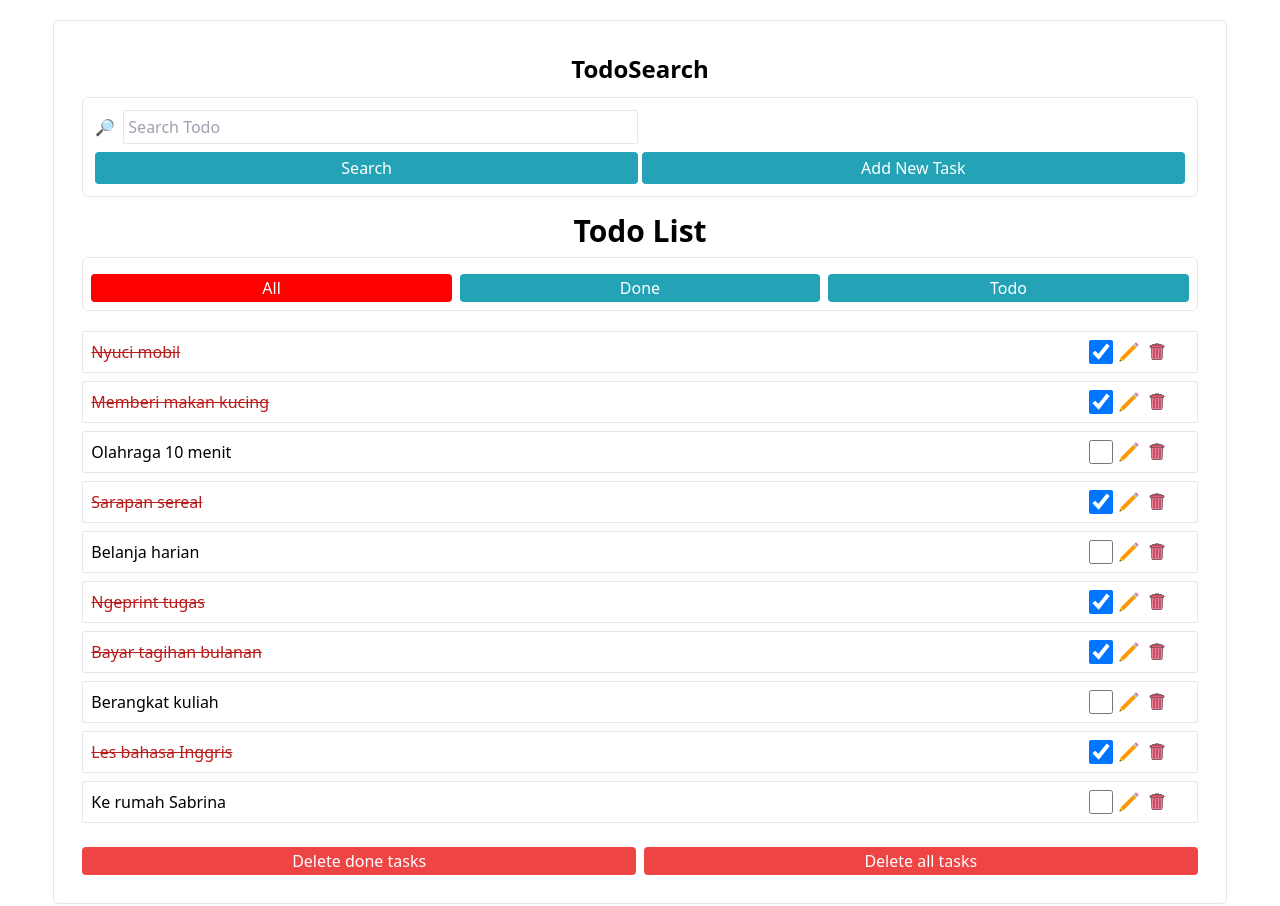
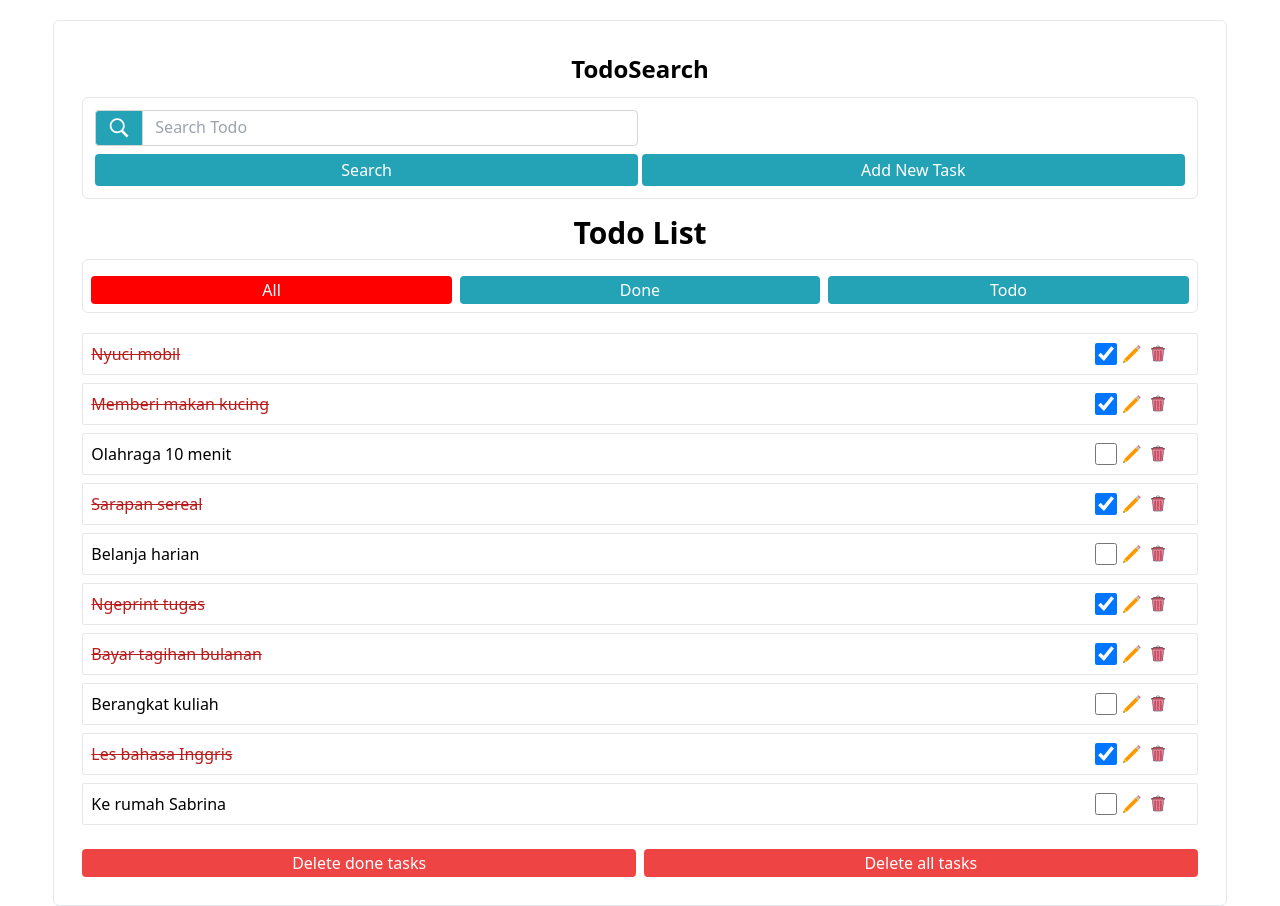
Before and after one commit to DavincyProject/static-todolist, a React (Vite) app: page / in a window 1280 px wide. Built offline with nearby package versions, Linux system fonts and the light colour scheme.

Commit message:
changes: change input to input-group to match design

```diff
--- a/src/App.jsx
+++ b/src/App.jsx
@@ -4,6 +4,7 @@ import { BrowserRouter, Routes, Route } from "react-router-dom";
 import Home from "./pages/Home";
 import AddTodo from "./pages/AddTodo";
 import data from "./json/data.json";
+import Test from "./pages/Test";
 
 function App() {
   const [jsonData, setJsonData] = useState([...data]); //inisiasi data json dari data.json ke dalam jsonData
@@ -24,6 +25,7 @@ function App() {
             path="/add-todo"
             element={<AddTodo jsonData={jsonData} setJsonData={setJsonData} />}
           />
+          <Route path="/tes" element={<Test />} />
 
           <Route path="*" element={<h1>404 | NOT FOUND</h1>} />
         </Routes>
--- a/src/components/TodoSearch.jsx
+++ b/src/components/TodoSearch.jsx
@@ -21,15 +21,30 @@ export default function TodoSearch({ jsonData, setFilteredData }) {
       <h1 className="font-bold text-2xl text-center my-3">TodoSearch</h1>
       <div className="container-fluid mx-2 m-2 border rounded-md p-3 flex justify-around">
         <div className="flex flex-col w-1/2 mr-1">
-          <div className="flex items-center gap-2">
-            <label htmlFor="Search_Todo">🔎</label>
+          {/* <div className="flex items-center "> */}
+          {/* <label htmlFor="Search_Todo">🔎</label>
             <input
               placeholder="Search Todo"
               className="border p-1 w-full rounded-sm"
               value={search}
               onChange={handleInputChange}
+            ></input> */}
+          <div className="relative flex flex-nowrap items-stretch">
+            <span
+              className="flex items-center bg-btn-default whitespace-nowrap rounded-l border border-r-0 border-solid border-neutral-300 px-3 py-[0.25rem] text-center text-base font-normal leading-[1.6] text-neutral-700 dark:border-neutral-600 dark:text-neutral-200 dark:placeholder:text-neutral-200"
+              id="addon-wrapping"
+            ><img src='search.svg' className='w-[22px] h-[22px] '></img></span>
+            <input
+              type="text"
+              placeholder="Search Todo"
+              aria-label="Search Todo"
+              aria-describedby="addon-wrapping"
+              className='relative m-0 block w-[1px] min-w-0 flex-auto rounded-r border border-solid border-neutral-300 bg-transparent bg-clip-padding px-3 py-[0.25rem] text-base font-normal leading-[1.6] text-neutral-700 outline-none transition duration-200 ease-in-out focus:z-[3] focus:border-primary focus:text-neutral-700 focus:shadow-[inset_0_0_0_1px_rgb(59,113,202)] focus:outline-none dark:border-neutral-600 dark:text-neutral-200 dark:placeholder:text-neutral-200 dark:focus:border-primary'
+              value={search}
+              onChange={handleInputChange}
             ></input>
           </div>
+          {/* </div> */}
 
           <button
             onClick={handleSearch}
--- a/src/pages/AddTodo.jsx
+++ b/src/pages/AddTodo.jsx
@@ -44,11 +44,17 @@ export default function AddTodo({ jsonData, setJsonData }) {
             </div>
             <form className="w-full" onSubmit={handleSubmit}>
               <div className="flex flex-col w-auto">
-                <div className="flex items-center gap-2">
-                  <label htmlFor="Add_Todo">📝</label>
+                <div className="relative flex flex-nowrap items-stretch">
+                  <span
+                    className="flex items-center bg-btn-default whitespace-nowrap rounded-l border border-r-0 border-solid border-neutral-300 px-3 py-[0.25rem] text-center text-base font-normal leading-[1.6] text-neutral-700 dark:border-neutral-600 dark:text-neutral-200 dark:placeholder:text-neutral-200"
+                    id="addon-wrapping"
+                  >📝</span>
                   <input
+                    type="text"
                     placeholder="Add Todo"
-                    className="border p-1 w-full rounded-sm"
+                    aria-label="Add Todo"
+                    aria-describedby="addon-wrapping"
+                    className='relative m-0 block w-[1px] min-w-0 flex-auto rounded-r border border-solid border-neutral-300 bg-transparent bg-clip-padding px-3 py-[0.25rem] text-base font-normal leading-[1.6] text-neutral-700 outline-none transition duration-200 ease-in-out focus:z-[3] focus:border-primary focus:text-neutral-700 focus:shadow-[inset_0_0_0_1px_rgb(59,113,202)] focus:outline-none dark:border-neutral-600 dark:text-neutral-200 dark:placeholder:text-neutral-200 dark:focus:border-primary'
                     value={newTodo}
                     onChange={handleInputChange}
                   ></input>
--- a/src/pages/Home.jsx
+++ b/src/pages/Home.jsx
@@ -121,7 +121,7 @@ export default function Home({ jsonData, setJsonData }) {
               <div className="flex gap-1 mx-5 items-center justify-center">
                 <input
                   type="checkbox"
-                  className="w-6 h-6"
+                  className="w-[22px] h-[22px] hover:cursor-pointer"
                   checked={item.complete}
                   onChange={() => handleCheckbox(item.id)}
                 />
@@ -133,7 +133,7 @@ export default function Home({ jsonData, setJsonData }) {
                     aria-label="button edit"
                     onClick={() => handleEdit(item.id, item.task)}
                   >
-                    <img className="w-6 h-6" src="edit.svg" alt="edit"></img>
+                    <img className="w-[22px] h-[22px]" src="edit.svg" alt="edit"></img>
                   </button>
                 )}
 
@@ -141,7 +141,7 @@ export default function Home({ jsonData, setJsonData }) {
                   aria-label="button delete"
                   onClick={() => handleDelete(item.id)}
                 >
-                  <img className="w-6 h-6" src="delete.svg" alt="delete"></img>
+                  <img className="w-[22px] h-[22px]" src="delete.svg" alt="delete"></img>
                 </button>
               </div>
             </div>
--- /dev/null
+++ b/src/pages/Test.jsx
@@ -0,0 +1,21 @@
+export default function Test() {
+    return (
+        <>
+            <div className="relative flex flex-nowrap items-stretch">
+                <span
+                    className="flex items-center bg-btn-default whitespace-nowrap rounded-l border border-r-0 border-solid border-neutral-300 px-3 py-[0.25rem] text-center text-base font-normal leading-[1.6] text-neutral-700 dark:border-neutral-600 dark:text-neutral-200 dark:placeholder:text-neutral-200"
+                    id="addon-wrapping"
+                >📝</span>
+                <input
+                    type="text"
+                    placeholder="Add Todo"
+                    aria-label="Add Todo"
+                    aria-describedby="addon-wrapping"
+                    className='relative m-0 block w-[1px] min-w-0 flex-auto rounded-r border border-solid border-neutral-300 bg-transparent bg-clip-padding px-3 py-[0.25rem] text-base font-normal leading-[1.6] text-neutral-700 outline-none transition duration-200 ease-in-out focus:z-[3] focus:border-primary focus:text-neutral-700 focus:shadow-[inset_0_0_0_1px_rgb(59,113,202)] focus:outline-none dark:border-neutral-600 dark:text-neutral-200 dark:placeholder:text-neutral-200 dark:focus:border-primary'
+                // value={newTodo}
+                // onChange={handleInputChange}
+                ></input>
+            </div>
+        </>
+    )
+}
```
Also changed, not shown: public/search.svg (added).
